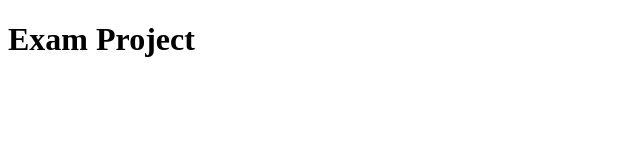
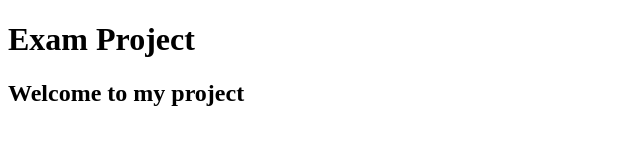
Before and after one commit to lukalekiashvili007-jpg/exam-project, a plain HTML site: page index.html in a window 1280 px wide. Shown: the whole page, without its empty margins (0-640 px from the left). Drawn offline with Linux system fonts and the light colour scheme.

Commit message:
Add header section to index.html

```diff
--- a/index.html
+++ b/index.html
@@ -7,5 +7,8 @@
 </head>
 <body>
   <h1>Exam Project</h1>
+  <header>
+  <h2>Welcome to my project</h2>
+</header>
 </body>
 </html>
```
